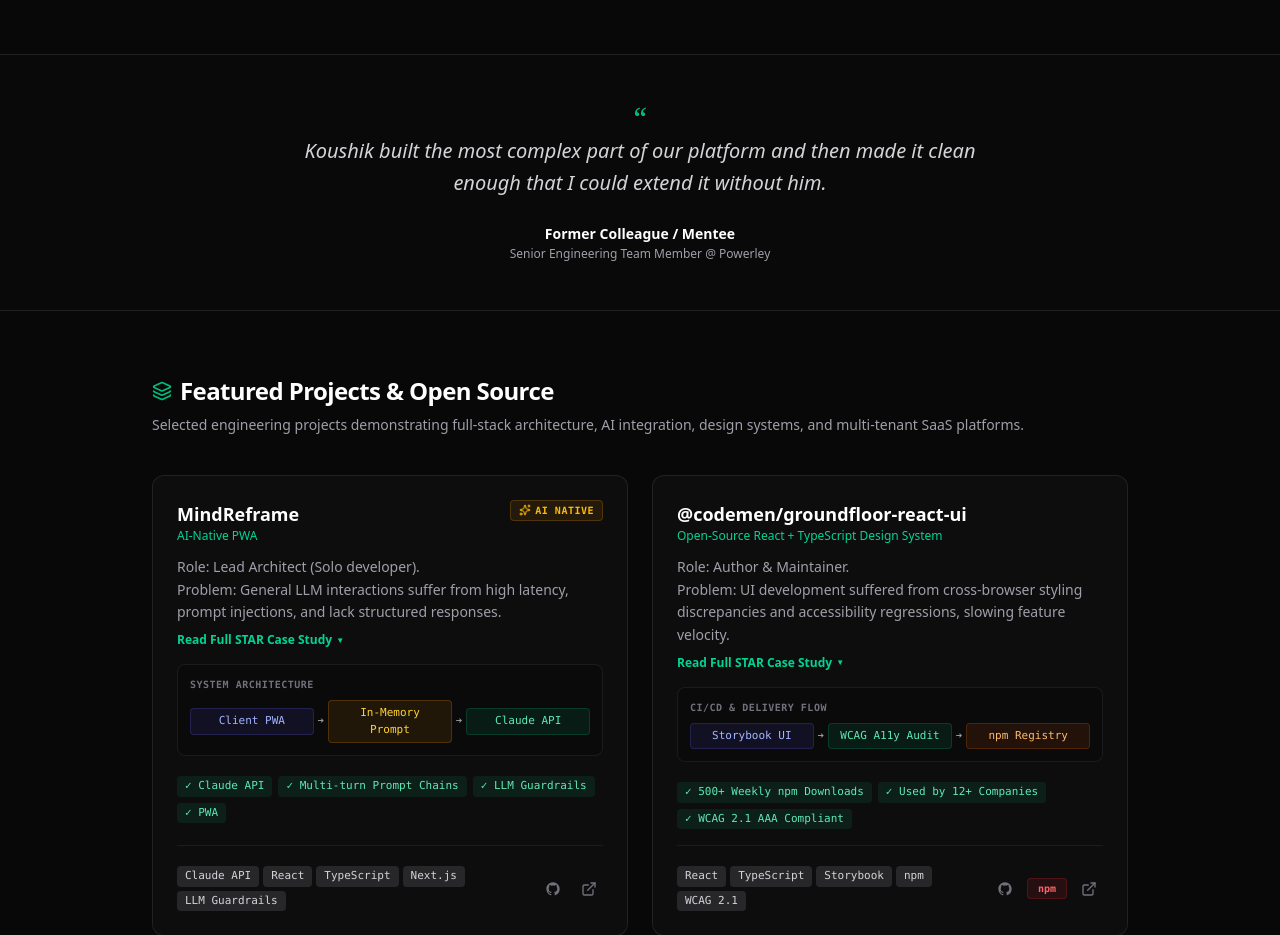
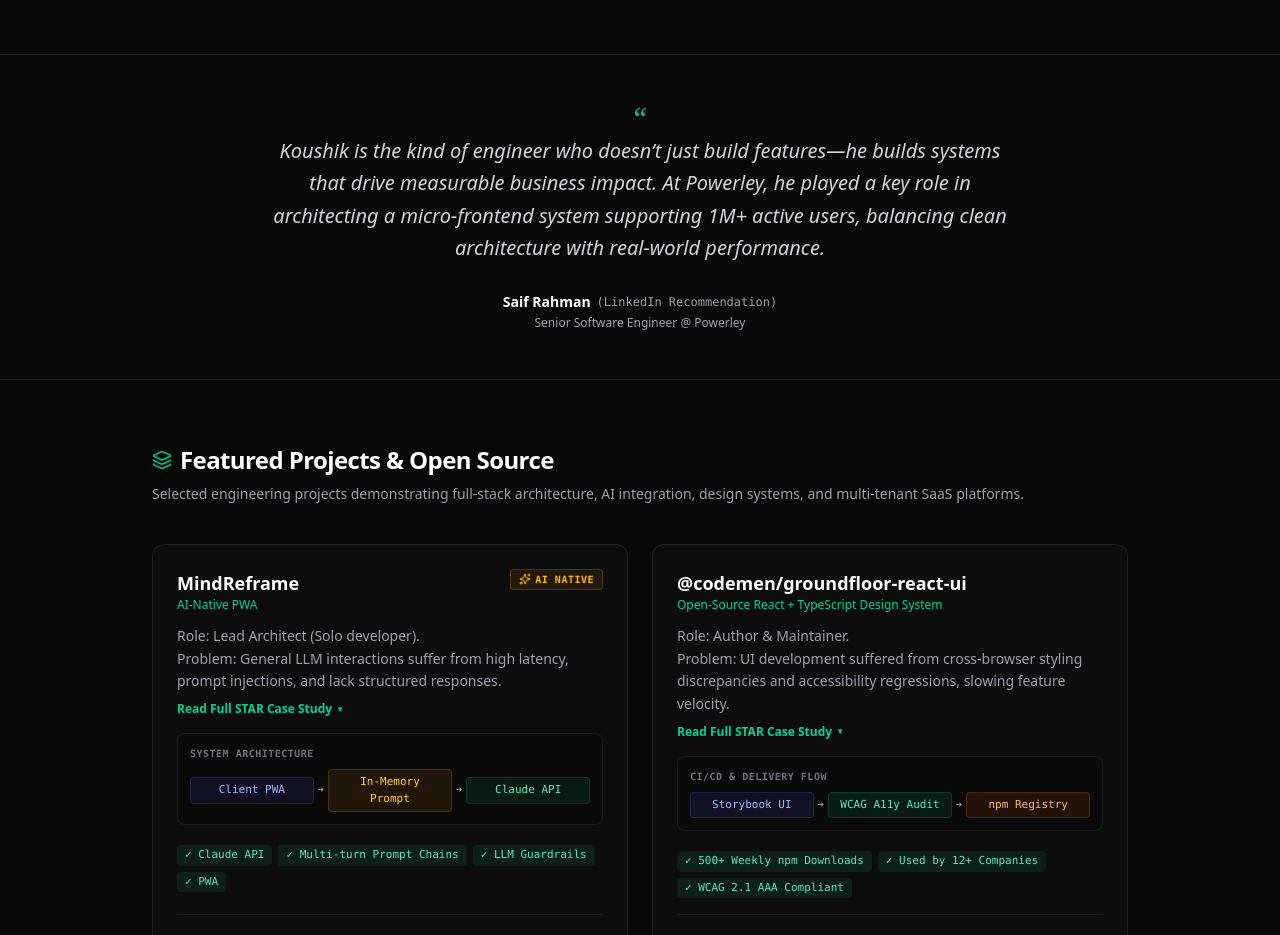
Before and after one commit to Koushik-Saha/koushik-web, a Next.js app: page / in a window 1280 px wide. Shown: the part 2880-3815 px from the top of the page. Built offline with nearby package versions, Linux system fonts and the light colour scheme; no server answers; the database is empty.

Commit message:
feat: replace anonymous testimonial with recommendation from Saif Rahman

```diff
--- a/app/page.tsx
+++ b/app/page.tsx
@@ -35,19 +35,25 @@
         <HeroSection onOpenChat={() => setIsChatOpen(true)} />
         <ExperienceSection />
 
-        {/* Colleague Testimonial Quote */}
+        {/* Colleague Recommendation Quote */}
         <div className="py-12 bg-zinc-50/50 dark:bg-zinc-900/10 border-b border-zinc-200 dark:border-zinc-800/80">
           <div className="max-w-3xl mx-auto px-4 text-center space-y-4">
             <span className="text-3xl text-emerald-500 font-serif leading-none">“</span>
             <blockquote className="text-base sm:text-lg md:text-xl italic font-medium text-zinc-700 dark:text-zinc-300 leading-relaxed">
-              Koushik built the most complex part of our platform and then made it clean enough that I could extend it without him.
+              Koushik is the kind of engineer who doesn’t just build features—he builds systems that drive measurable business impact. At Powerley, he played a key role in architecting a micro-frontend system supporting 1M+ active users, balancing clean architecture with real-world performance.
             </blockquote>
             <div className="pt-2">
-              <cite className="not-italic font-bold text-sm text-zinc-900 dark:text-white block">
-                Former Colleague / Mentee
-              </cite>
+              <a
+                href="https://www.linkedin.com/in/srman/"
+                target="_blank"
+                rel="noopener noreferrer"
+                className="inline-flex items-center gap-1.5 not-italic font-bold text-sm text-zinc-900 dark:text-white hover:text-emerald-500 transition-colors"
+              >
+                Saif Rahman
+                <span className="text-xs font-normal text-zinc-400 font-mono">(LinkedIn Recommendation)</span>
+              </a>
               <span className="text-xs text-zinc-500 dark:text-zinc-400 block mt-0.5">
-                Senior Engineering Team Member @ Powerley
+                Senior Software Engineer @ Powerley
               </span>
             </div>
           </div>
```
